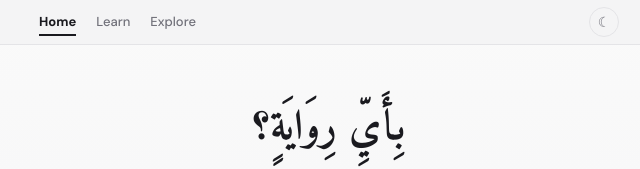
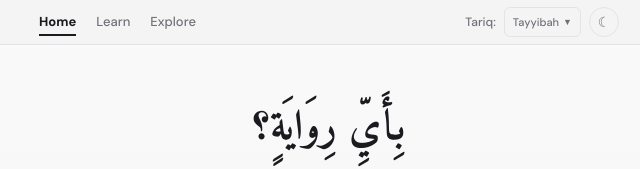
Before and after one commit to ManCaveDevs/riwayat-identifier, a React (Vite) app: page / in a window 1280 px wide. Shown: the top 169 px of the page, without its empty margins (311-951 px from the left). Built offline with nearby package versions, Linux system fonts and the light colour scheme.

Commit message:
Add tariq selector dropdown to navbar
Shows current tariq (Tayyibah) with Shatibiyyah as coming soon,
so users know upfront which turuq the data follows.

```diff
--- a/src/NavBar.jsx
+++ b/src/NavBar.jsx
@@ -1,4 +1,15 @@
+import { useState, useRef, useEffect } from "react";
+
 export default function NavBar({ activePage, onHome, onLearn, onExplore, darkMode, toggleDark }) {
+  const [turuqOpen, setTuruqOpen] = useState(false);
+  const turuqRef = useRef(null);
+
+  useEffect(() => {
+    const handler = (e) => { if (turuqRef.current && !turuqRef.current.contains(e.target)) setTuruqOpen(false); };
+    document.addEventListener("mousedown", handler);
+    return () => document.removeEventListener("mousedown", handler);
+  }, []);
+
   const linkStyle = (isActive) => ({
     background: "none",
     border: "none",
@@ -52,6 +63,76 @@ export default function NavBar({ activePage, onHome, onLearn, onExplore, darkMod
             onMouseLeave={e => { if (activePage !== "explore") e.target.style.color = "var(--sub)"; }}
           >Explore</button>
         </div>
+        <div style={{ display: "flex", alignItems: "center", gap: 8 }}>
+          <span style={{ fontSize: 12, color: "var(--sub)", fontFamily: "'DM Sans', sans-serif" }}>Tariq:</span>
+          <div ref={turuqRef} style={{ position: "relative" }}>
+            <button
+              onClick={() => setTuruqOpen(o => !o)}
+              aria-label="Select tariq"
+              aria-expanded={turuqOpen}
+              style={{
+                background: "none",
+                border: `1px solid ${turuqOpen ? "var(--accent)" : "var(--border)"}`,
+                borderRadius: 6,
+                height: 30,
+                padding: "0 8px",
+                fontSize: 11,
+                color: turuqOpen ? "var(--text)" : "var(--sub)",
+                cursor: "pointer",
+                display: "flex",
+                alignItems: "center",
+                gap: 4,
+                fontFamily: "'DM Sans', sans-serif",
+                transition: "all 0.2s ease",
+                whiteSpace: "nowrap"
+              }}
+              onMouseEnter={e => { e.currentTarget.style.borderColor = "var(--accent)"; e.currentTarget.style.color = "var(--text)"; }}
+              onMouseLeave={e => { if (!turuqOpen) { e.currentTarget.style.borderColor = "var(--border)"; e.currentTarget.style.color = "var(--sub)"; } }}
+            >
+              Tayyibah <span style={{ fontSize: 9 }}>{turuqOpen ? "\u25B2" : "\u25BC"}</span>
+            </button>
+            {turuqOpen && (
+              <div style={{
+                position: "absolute",
+                top: "calc(100% + 4px)",
+                right: 0,
+                background: "var(--card-bg)",
+                border: "1px solid var(--border)",
+                borderRadius: 8,
+                padding: 4,
+                minWidth: 160,
+                boxShadow: "0 4px 12px rgba(0,0,0,0.15)",
+                zIndex: 200
+              }}>
+                <div
+                  onClick={() => setTuruqOpen(false)}
+                  style={{
+                    padding: "6px 10px",
+                    fontSize: 12,
+                    fontFamily: "'DM Sans', sans-serif",
+                    color: "var(--accent)",
+                    fontWeight: 600,
+                    borderRadius: 4,
+                    background: darkMode ? "rgba(255,255,255,0.05)" : "rgba(0,0,0,0.03)",
+                    cursor: "pointer"
+                  }}
+                >
+                  Tayyibah
+                </div>
+                <div style={{
+                  padding: "6px 10px",
+                  fontSize: 12,
+                  fontFamily: "'DM Sans', sans-serif",
+                  color: "var(--sub)",
+                  opacity: 0.5,
+                  cursor: "not-allowed",
+                  marginTop: 2
+                }}>
+                  Shatibiyyah <span style={{ fontSize: 10, fontStyle: "italic" }}>(coming soon)</span>
+                </div>
+              </div>
+            )}
+          </div>
           {toggleDark && (
             <button
               onClick={toggleDark}
@@ -78,5 +159,6 @@ export default function NavBar({ activePage, onHome, onLearn, onExplore, darkMod
           )}
         </div>
       </div>
+    </div>
   );
 }
```
Lines whose indentation alone changed are shown as unchanged.
